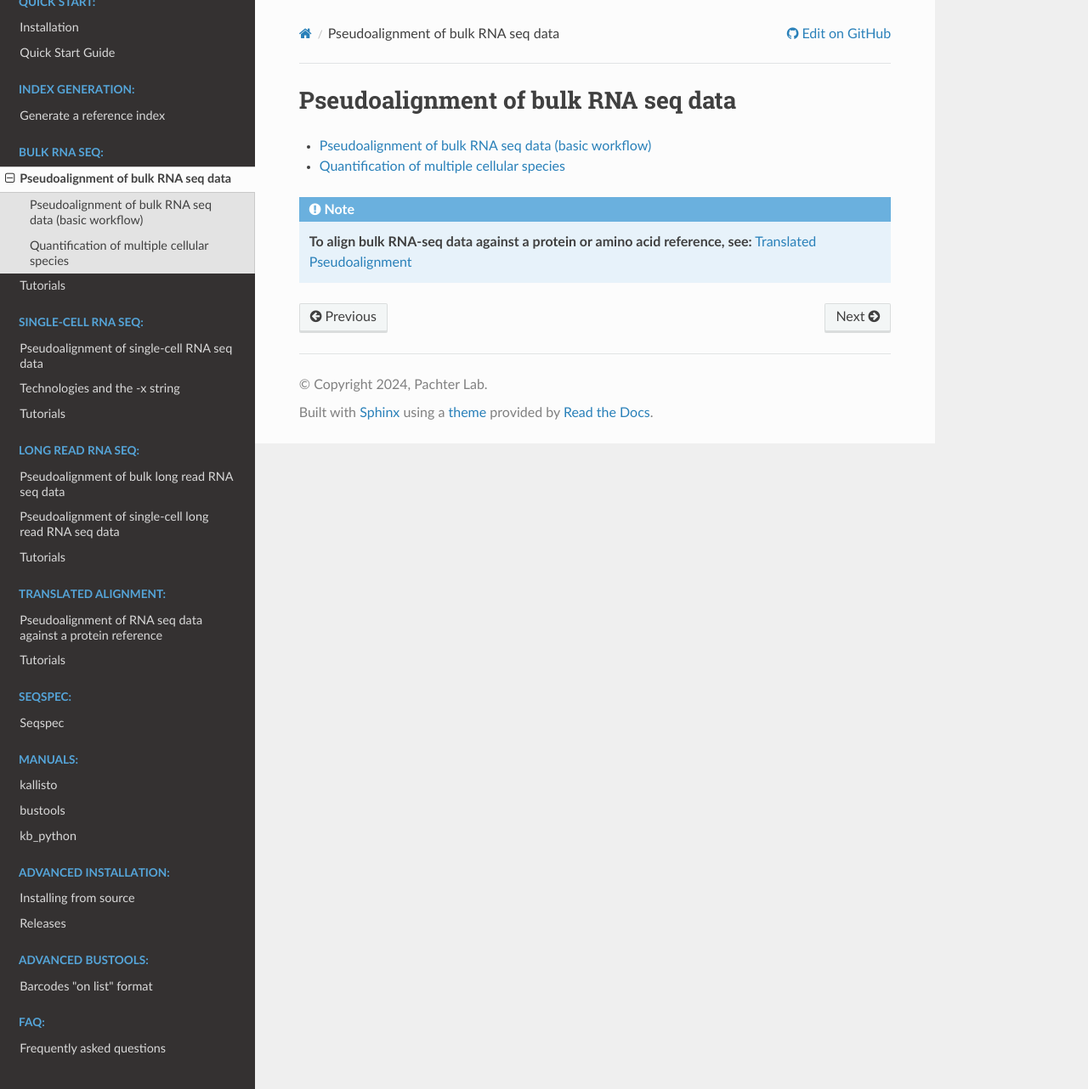
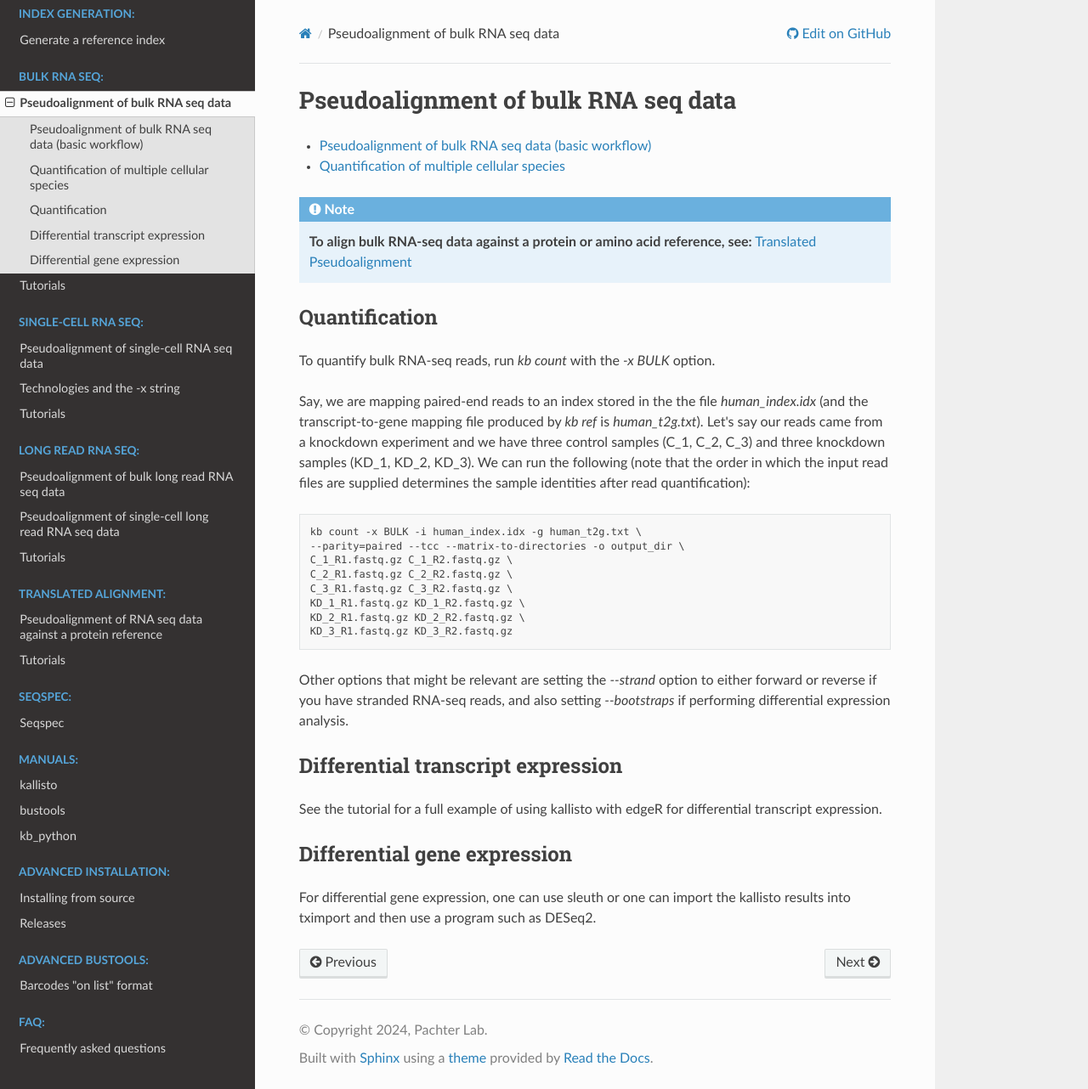
Before and after one commit to pachterlab/kb_docs, a Sphinx documentation site: the page built from docs/source/bulk/pseudoalignment.rst, in a window 1280 px wide and 1282 px high. Shown: the whole window at 85% size. Built offline with Sphinx 7.4.7 and the Read the Docs theme 3.1.0, drawn with Linux system fonts in a browser that asks for light colours; pages that are not in the unit, such as notebooks, are missing from menus.

Commit message:
Update pseudoalignment.rst

```diff
--- a/docs/source/bulk/pseudoalignment.rst
+++ b/docs/source/bulk/pseudoalignment.rst
@@ -11,3 +11,42 @@ Pseudoalignment of bulk RNA seq data
 
    **To align bulk RNA-seq data against a protein or amino acid reference, see:**
    `Translated Pseudoalignment </../translated/pseudoalignment>`_
+
+
+Quantification
+--------------
+
+
+To quantify bulk RNA-seq reads, run `kb count` with the `-x BULK` option.
+
+Say, we are mapping paired-end reads to an index stored in the the file `human_index.idx` (and the transcript-to-gene mapping file produced by `kb ref` is `human_t2g.txt`). Let's say our reads came from a knockdown experiment and we have three control samples (C_1, C_2, C_3) and three knockdown samples (KD_1, KD_2, KD_3). We can run the following (note that the order in which the input read files are supplied determines the sample identities after read quantification):
+
+
+.. code-block:: text
+
+   kb count -x BULK -i human_index.idx -g human_t2g.txt \
+   --parity=paired --tcc --matrix-to-directories -o output_dir \
+   C_1_R1.fastq.gz C_1_R2.fastq.gz \
+   C_2_R1.fastq.gz C_2_R2.fastq.gz \
+   C_3_R1.fastq.gz C_3_R2.fastq.gz \
+   KD_1_R1.fastq.gz KD_1_R2.fastq.gz \
+   KD_2_R1.fastq.gz KD_2_R2.fastq.gz \
+   KD_3_R1.fastq.gz KD_3_R2.fastq.gz
+
+
+Other options that might be relevant are setting the `--strand` option to either forward or reverse if you have stranded RNA-seq reads, and also setting `--bootstraps` if performing differential expression analysis.
+
+
+
+
+Differential transcript expression
+----------------------------------
+
+
+See the tutorial for a full example of using kallisto with edgeR for differential transcript expression.
+
+
+Differential gene expression
+----------------------------
+
+For differential gene expression, one can use sleuth or one can import the kallisto results into tximport and then use a program such as DESeq2.
```
